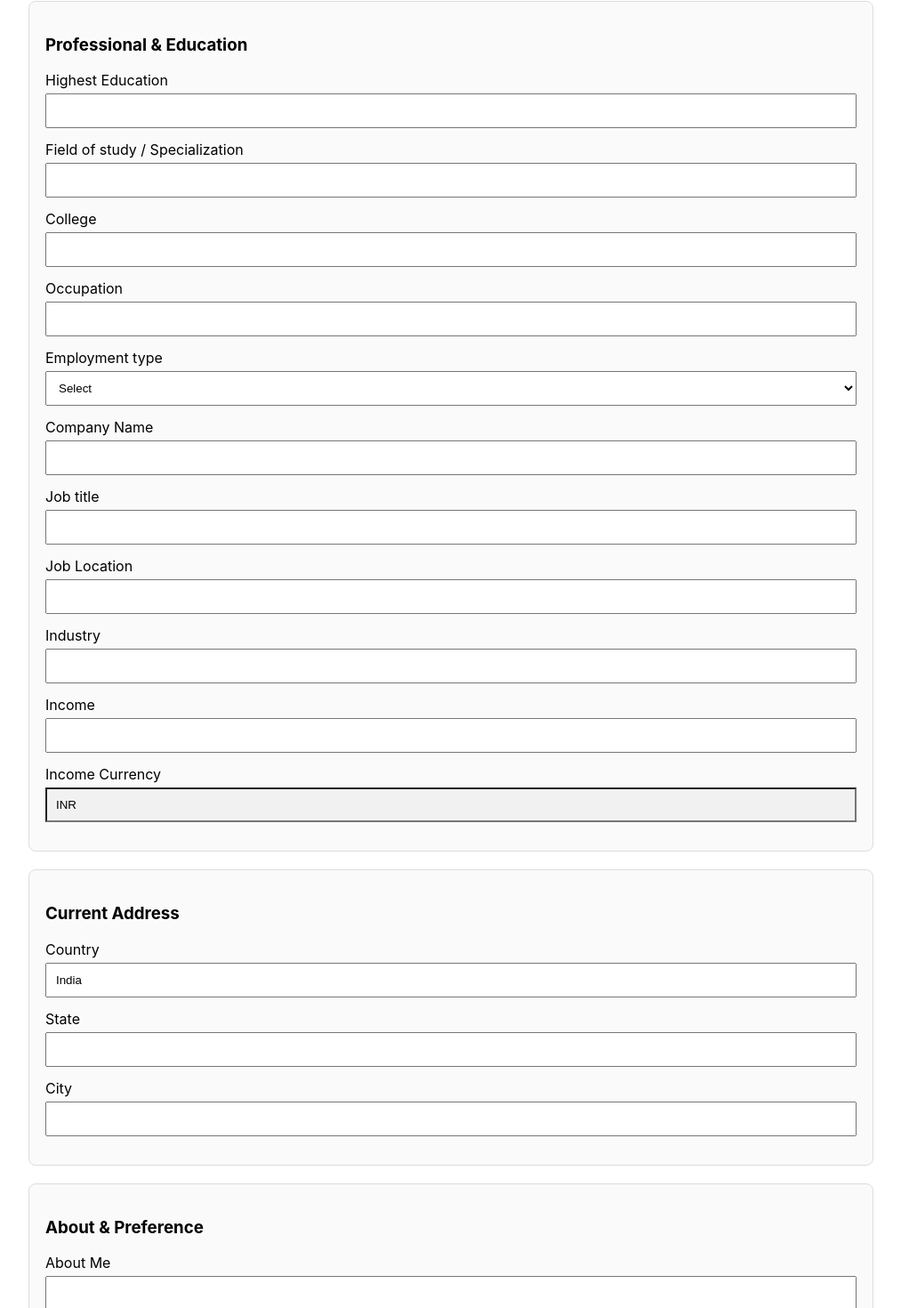
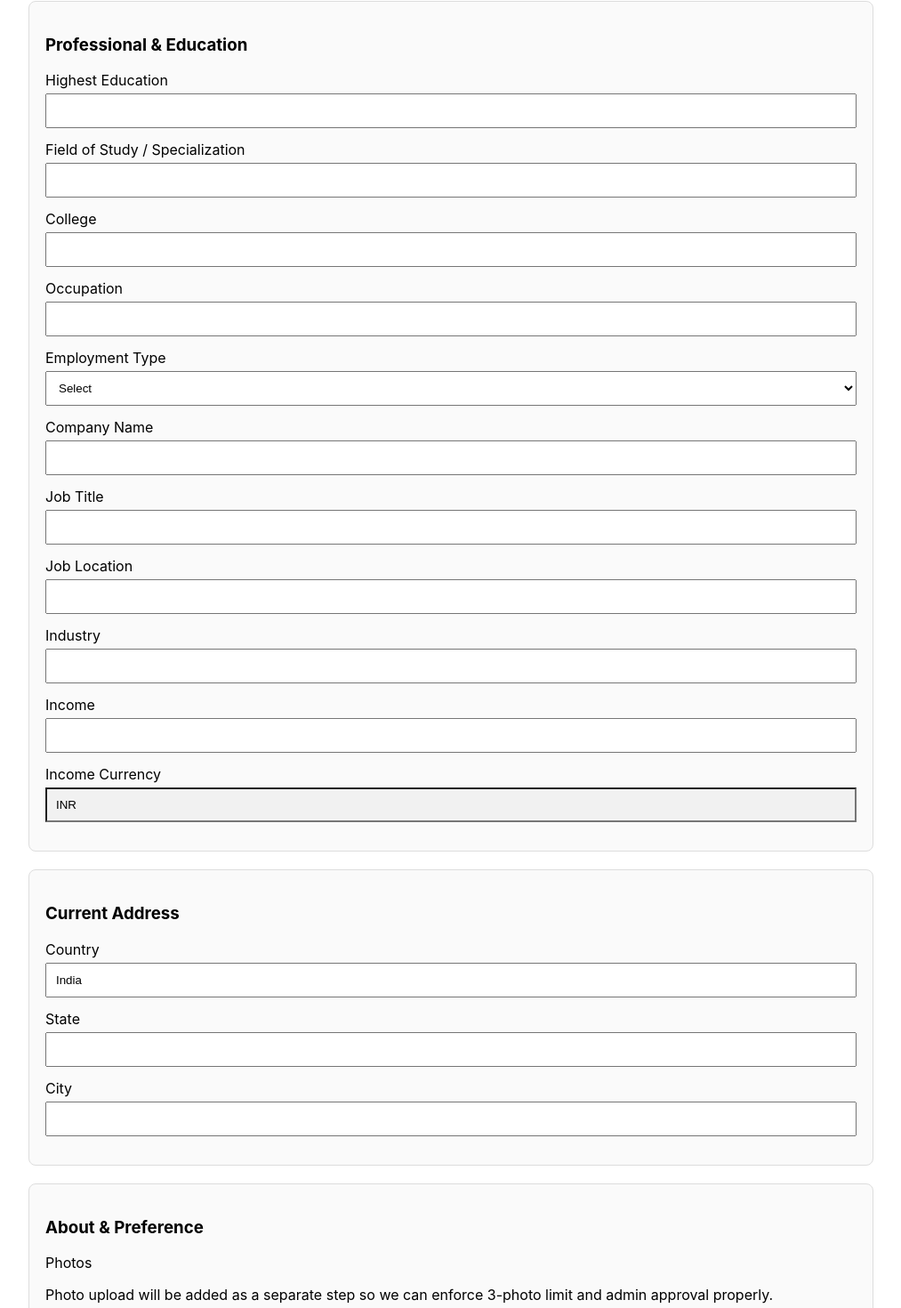
Before and after one commit to prabhukanthb/kalyanamala-frontend, a React (Create React App) app: page /profile in a window 1280 px wide. Shown: the part 1978-3448 px from the top of the page at 89% size, without its empty margins (133-1146 px from the left). Built offline with nearby package versions, Linux system fonts and the light colour scheme.

Commit message:
Update Profile.js

```diff
--- a/src/pages/Profile.js
+++ b/src/pages/Profile.js
@@ -82,7 +82,6 @@ function calculateAge(dob) {
 
 const Profile = () => {
   const { token, user } = useContext(AuthContext);
-
   const [loading,setLoading] = useState(true);
   const [saving,setSaving] = useState(false);
   const [error,setError] = useState('');
@@ -95,9 +94,7 @@ const Profile = () => {
     const loadProfile = async () => {
       try {
         const res = await axios.get(`${API_BASE}/api/profiles/me`, {
-          headers: {
-            Authorization: `Bearer ${token}`
-          }
+          headers: { Authorization: `Bearer ${token}` }
         });
 
         const p = res.data.profile;
@@ -107,8 +104,8 @@ const Profile = () => {
           fullName: p.fullName || '',
           gender: p.gender || '',
           dateOfBirth: p.dateOfBirth ? new Date(p.dateOfBirth).toISOString().split('T')[0] : '',
-          heightFeet: p.heightFeet || '',
-          heightInches: p.heightInches || '',
+          heightFeet: p.heightFeet?.toString() || '',
+          heightInches: p.heightInches?.toString() || '',
           religion: p.religion || '',
           subCaste: p.subCaste || '',
           siblingsCount: p.siblingsCount?.toString() || '',
@@ -148,9 +145,8 @@ const Profile = () => {
       }
     };
 
-    if (token) {
-      loadProfile();
-    } else {
+    if (token) loadProfile();
+    else {
       setLoading(false);
       setError('Please login again.');
     }
@@ -173,26 +169,19 @@ const Profile = () => {
       return;
     }
 
-    if (!form.heightFeet || !form.heightInches) {
-      setError('Please select height in feet and inches.');
-      return;
-    }
-
     const payload = {
       fullName: form.fullName,
       gender: form.gender,
       dateOfBirth: form.dateOfBirth,
-      heightFeet: form.heightFeet,
-      heightInches: form.heightInches,
-      heightCm: null,
-      caste: 'Mala',
+      heightFeet: Number(form.heightFeet),
+      heightInches: Number(form.heightInches),
+      religion: form.religion,
       subCaste: form.subCaste,
-      religion: form.religion,
+      siblingsCount: Number(form.siblingsCount || 0),
       maritalStatus: form.maritalStatus,
       haveChildren: form.haveChildren === 'Yes',
-      siblingsCount: Number(form.siblingsCount || 0),
-      familyStatus: form.familyStatus,
-      familyValues: form.familyValues,
+      familyStatus: form.familyStatus || null,
+      familyValues: form.familyValues || null,
       fatherName: form.fatherName,
       fatherOccupation: form.fatherOccupation,
       motherName: form.motherName,
@@ -207,33 +196,28 @@ const Profile = () => {
       jobLocation: form.jobLocation,
       industry: form.industry,
       income: Number(form.income),
-      incomeCurrency: form.incomeCurrency,
+      incomeCurrency: 'INR',
       currentAddress: {
-        location: `${form.city}, ${form.state}, ${form.country}`,
-        city: form.city,
+        country: form.country,
         state: form.state,
-        country: form.country
+        city: form.city
       },
       aboutMe: form.aboutMe,
-      preferredMatch: form.preferredMatch
+      preferredMatch: form.preferredMatch,
+      caste: 'Mala'
     };
 
     setSaving(true);
 
     try {
       let res;
-
       if (profile) {
         res = await axios.put(`${API_BASE}/api/profiles/me`, payload, {
-          headers: {
-            Authorization: `Bearer ${token}`
-          }
+          headers: { Authorization: `Bearer ${token}` }
         });
       } else {
         res = await axios.post(`${API_BASE}/api/profiles`, payload, {
-          headers: {
-            Authorization: `Bearer ${token}`
-          }
+          headers: { Authorization: `Bearer ${token}` }
         });
       }
 
@@ -246,9 +230,7 @@ const Profile = () => {
     }
   };
 
-  if (loading) {
-    return <div style={{ padding: '40px' }}>Loading profile...</div>;
-  }
+  if (loading) return <div style={{ padding: '40px' }}>Loading profile...</div>;
 
   return (
     <div style={{ maxWidth: '950px', margin: '40px auto', padding: '20px' }}>
@@ -371,7 +353,7 @@ const Profile = () => {
           <label>Highest Education</label>
           <input name="highestEducation" value={form.highestEducation} onChange={handleChange} style={inputStyle} required />
 
-          <label>Field of study / Specialization</label>
+          <label>Field of Study / Specialization</label>
           <input name="fieldOfStudy" value={form.fieldOfStudy} onChange={handleChange} style={inputStyle} required />
 
           <label>College</label>
@@ -380,7 +362,7 @@ const Profile = () => {
           <label>Occupation</label>
           <input name="occupation" value={form.occupation} onChange={handleChange} style={inputStyle} required />
 
-          <label>Employment type</label>
+          <label>Employment Type</label>
           <select name="employmentType" value={form.employmentType} onChange={handleChange} style={inputStyle} required>
             <option value="">Select</option>
             <option value="private">Private</option>
@@ -394,7 +376,7 @@ const Profile = () => {
           <label>Company Name</label>
           <input name="companyName" value={form.companyName} onChange={handleChange} style={inputStyle} required />
 
-          <label>Job title</label>
+          <label>Job Title</label>
           <input name="jobTitle" value={form.jobTitle} onChange={handleChange} style={inputStyle} required />
 
           <label>Job Location</label>
@@ -426,6 +408,9 @@ const Profile = () => {
         <div style={sectionStyle}>
           <h3>About & Preference</h3>
 
+          <label>Photos</label>
+          <p>Photo upload will be added as a separate step so we can enforce 3-photo limit and admin approval properly.</p>
+
           <label>About Me</label>
           <textarea
             name="aboutMe"
@@ -453,3 +438,4 @@ const Profile = () => {
 };
 
 export default Profile;
+``
```
